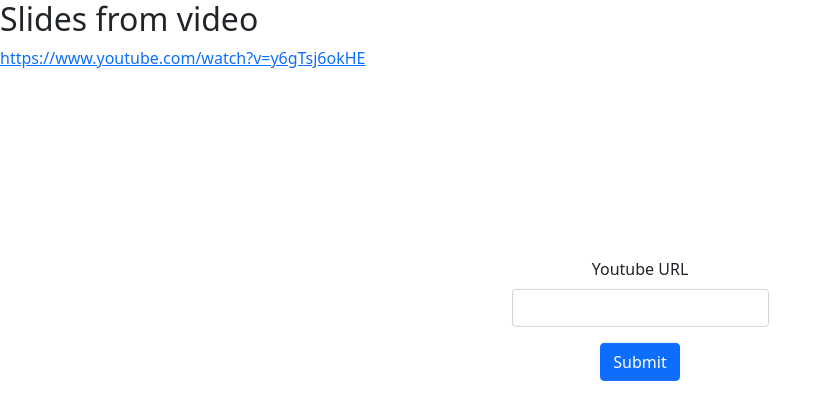
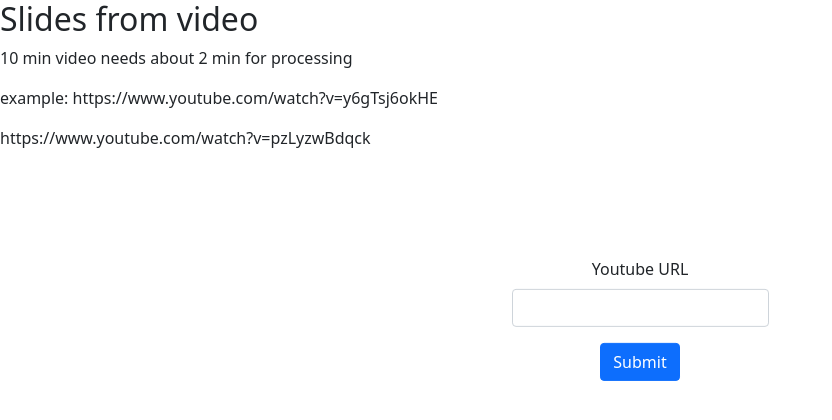
Before and after one commit to eakot/get_slides, a Flask app: page /get_slides/ in a window 1280 px wide. Shown: the top 420 px of the page, without its empty margins (0-832 px from the left). Run offline with Flask 2, Linux system fonts and the light colour scheme.

Commit message:
examples added

```diff
--- a/templates/get_slides/index.html
+++ b/templates/get_slides/index.html
@@ -34,7 +34,9 @@
 
         </div>
     </div>
-    <a href=https://www.youtube.com/watch?v=y6gTsj6okHE>https://www.youtube.com/watch?v=y6gTsj6okHE</a>
+    <p>10 min video needs about 2 min for processing</p>
+    <p>example: https://www.youtube.com/watch?v=y6gTsj6okHE</p>
+    <p> https://www.youtube.com/watch?v=pzLyzwBdqck</p>
 
     <br>
     {{ error|safe }}
```
